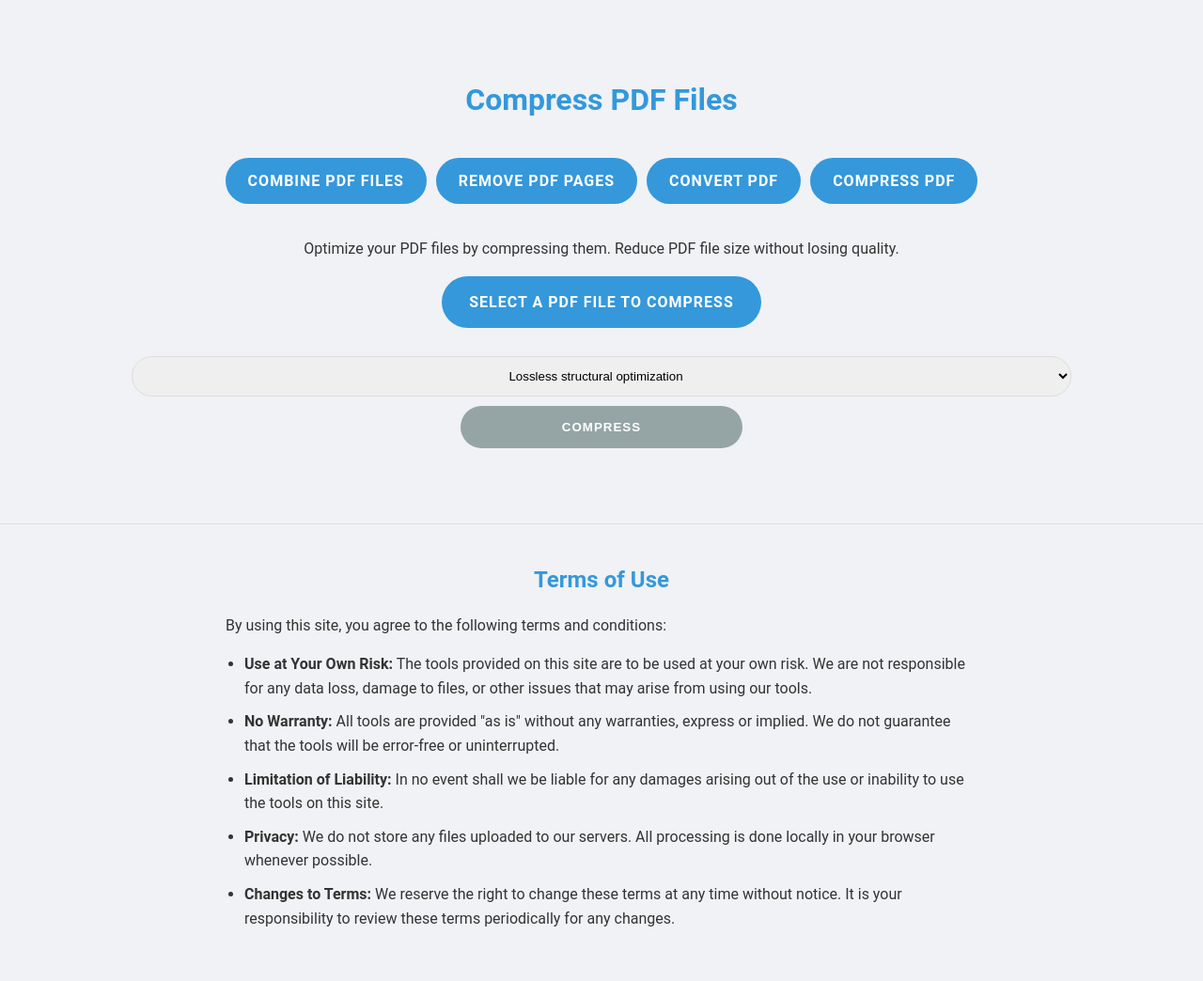
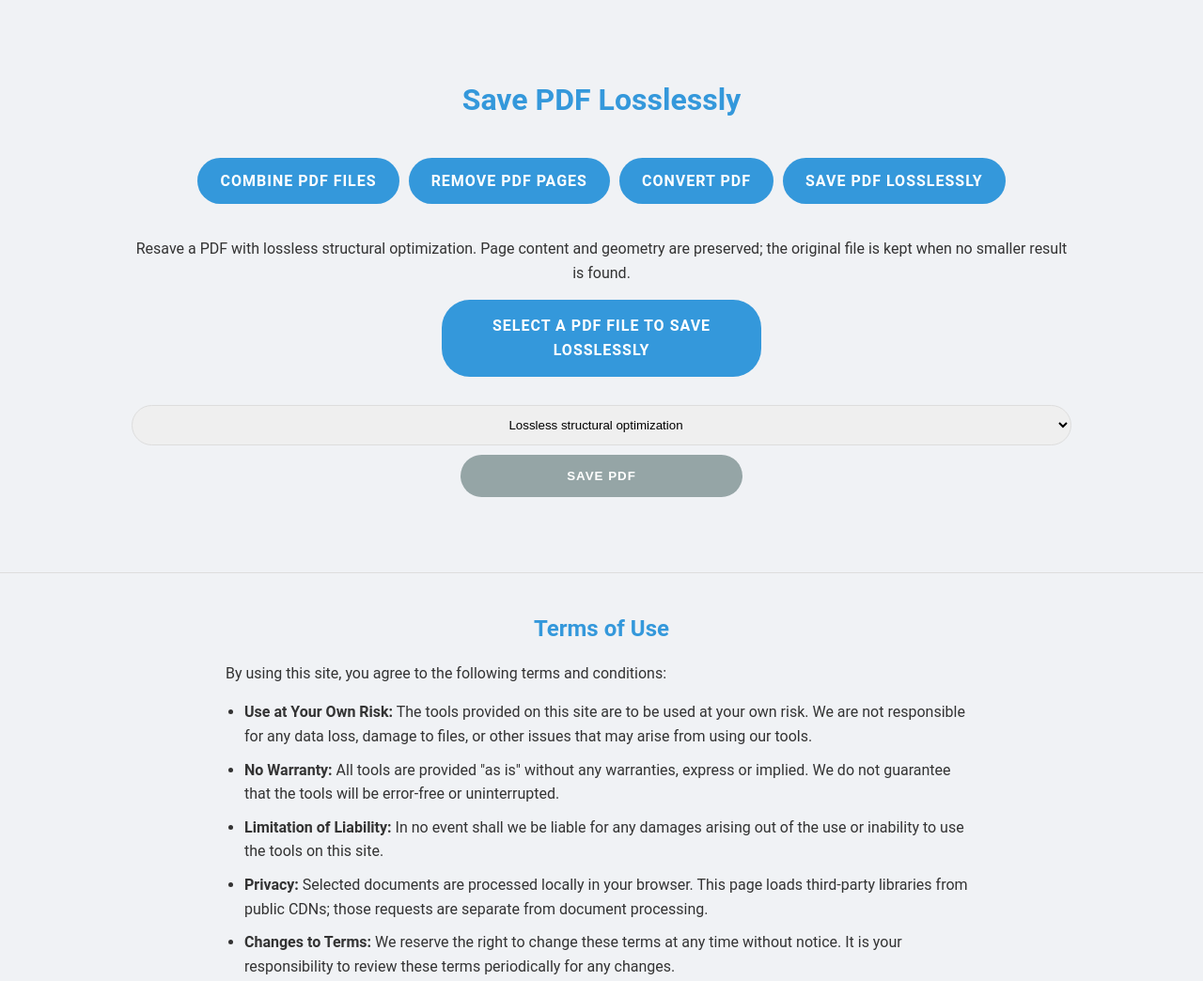
Before and after one commit to mateuszsury/pdfwizard, a website: page compress.html in a window 1280 px wide. Shown: the whole page at 94% size. Drawn offline with Linux system fonts and the light colour scheme; a script that the page names is missing.

Commit message:
docs: show the PDF interface and clarify lossless saving

```diff
--- a/compress.html
+++ b/compress.html
@@ -3,9 +3,8 @@
 <head>
     <meta charset="UTF-8">
     <meta name="viewport" content="width=device-width, initial-scale=1.0">
-    <title>Compress PDF - PDF Wizard</title>
-    <meta name="description" content="Optimize your PDF files by compressing them. Reduce PDF file size without losing quality.">
-    <meta name="keywords" content="compress PDF, reduce PDF size, PDF tools">
+    <title>Lossless PDF Saving — PDF Wizard</title>
+    <meta name="description" content="Resave a PDF with lossless structural optimization. Page content and geometry are preserved; the original file is kept when no smaller result is found.">
     <link href="styles.css" rel="stylesheet">
     <!-- PDFLib script -->
     <script src="https://unpkg.com/pdf-lib@1.17.1"></script>
@@ -13,21 +12,26 @@
     <script src="https://cdnjs.cloudflare.com/ajax/libs/pdf.js/2.9.359/pdf.min.js"></script>
     <!-- download.js script -->
     <script src="https://unpkg.com/downloadjs@1.4.7"></script>
+    <meta property="og:type" content="website">
+    <meta property="og:title" content="Lossless PDF Saving — PDF Wizard">
+    <meta property="og:description" content="Resave a PDF with lossless structural optimization. Page content and geometry are preserved; the original file is kept when no smaller result is found.">
+    <meta property="og:image" content="https://raw.githubusercontent.com/mateuszsury/pdfwizard/main/docs/assets/presentation/social-preview.png">
+    <meta name="twitter:card" content="summary_large_image">
 </head>
 <body>
     <div class="container">
-        <h1>Compress PDF Files</h1>
+        <h1>Save PDF Losslessly</h1>
         <div class="tabs">
             <a class="tab" href="combine.html">Combine PDF Files</a>
             <a class="tab" href="remove_pages.html">Remove PDF Pages</a>
             <a class="tab" href="convert.html">Convert PDF</a>
-            <a class="tab" href="compress.html">Compress PDF</a>
+            <a class="tab" href="compress.html">Save PDF Losslessly</a>
         </div>
-        <p>Optimize your PDF files by compressing them. Reduce PDF file size without losing quality.</p>
-        <label for="compress-file-input" class="file-label">Select a PDF file to compress</label>
+        <p>Resave a PDF with lossless structural optimization. Page content and geometry are preserved; the original file is kept when no smaller result is found.</p>
+        <label for="compress-file-input" class="file-label">Select a PDF file to save losslessly</label>
         <input type="file" id="compress-file-input" accept=".pdf">
         <select id="compress-level"><option value="compact">Lossless structural optimization</option></select>
-        <button id="compress-button" disabled>Compress</button>
+        <button id="compress-button" disabled>Save PDF</button>
         <div id="error-message"></div>
     </div>
     <footer>
@@ -38,7 +42,7 @@
                 <li><strong>Use at Your Own Risk:</strong> The tools provided on this site are to be used at your own risk. We are not responsible for any data loss, damage to files, or other issues that may arise from using our tools.</li>
                 <li><strong>No Warranty:</strong> All tools are provided "as is" without any warranties, express or implied. We do not guarantee that the tools will be error-free or uninterrupted.</li>
                 <li><strong>Limitation of Liability:</strong> In no event shall we be liable for any damages arising out of the use or inability to use the tools on this site.</li>
-                <li><strong>Privacy:</strong> We do not store any files uploaded to our servers. All processing is done locally in your browser whenever possible.</li>
+                <li><strong>Privacy:</strong> Selected documents are processed locally in your browser. This page loads third-party libraries from public CDNs; those requests are separate from document processing.</li>
                 <li><strong>Changes to Terms:</strong> We reserve the right to change these terms at any time without notice. It is your responsibility to review these terms periodically for any changes.</li>
             </ul>
         </div>
```
Also changed, not shown: combine.html (+7 -3 lines), convert.html (+7 -3 lines), docs/assets/presentation/preview-provenance.md (added, +6 -0 lines), docs/assets/presentation/social-preview.source.html (added, +3 -0 lines), index.html (+11 -6 lines), remove_pages.html (+7 -3 lines), README.md, docs/assets/presentation/README.md (added), docs/assets/presentation/interface-preview.png (added), docs/assets/presentation/overview.svg (added), docs/assets/presentation/social-diagram.svg (added), docs/assets/presentation/social-preview.png (added), 2 other files.
